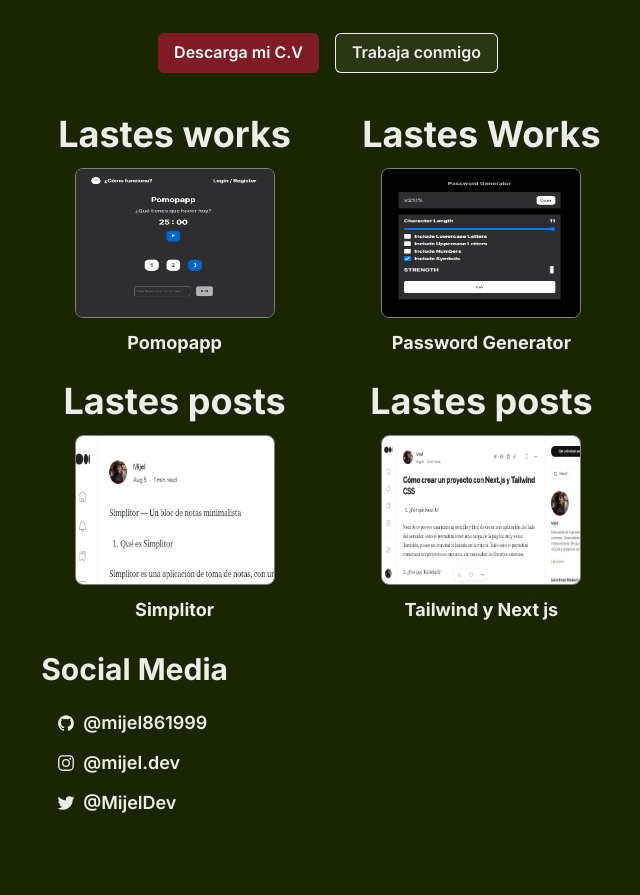
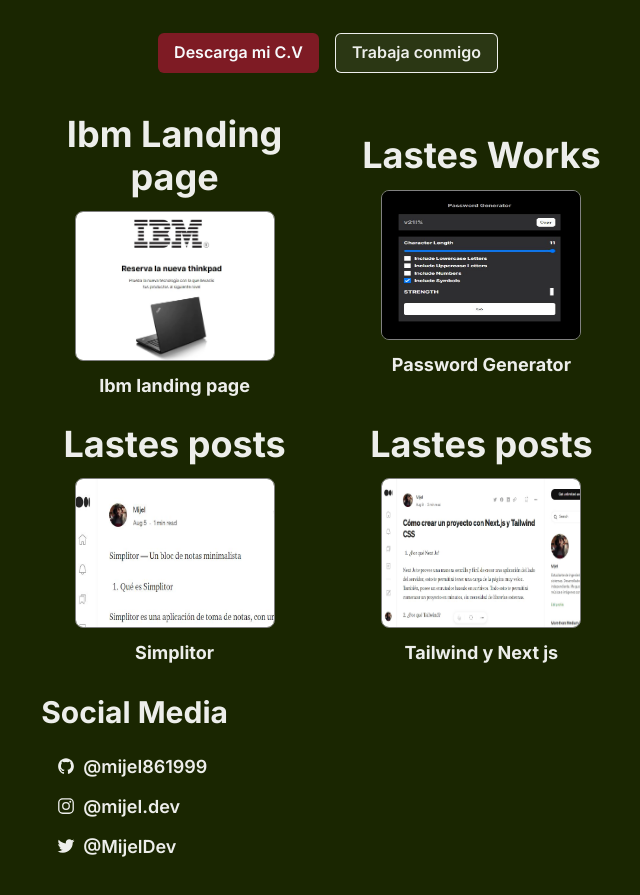
Before and after one commit to mijel861999/mijel-website, a Next.js app: page / in a window 1280 px wide. Shown: the part 461-1356 px from the top of the page, without its empty margins (312-952 px from the left). Before the commit the page ends 1316 px from the top, so only its background shows below. Built offline with nearby package versions, Linux system fonts and the light colour scheme.

Commit message:
feat: agregando ibm a works

```diff
--- a/pages/index.js
+++ b/pages/index.js
@@ -1,16 +1,21 @@
-import { Image, Icon, Container, Button, Heading, Box, useColorModeValue, SimpleGrid, Link } from '@chakra-ui/react'
+import {
+  Image,
+  Icon,
+  Container,
+  Button,
+  Heading,
+  Box,
+  useColorModeValue,
+  SimpleGrid,
+  Link
+} from '@chakra-ui/react'
 import { motion } from 'framer-motion'
 import NextLink from 'next/link'
 import CarouselWorks from '../components/carousel-works'
 import PostWorkCard from '../components/post-work-card'
-import {
-	IoLogoTwitter,
-	IoLogoInstagram,
-	IoLogoGithub
-} from 'react-icons/io5'
+import { IoLogoTwitter, IoLogoInstagram, IoLogoGithub } from 'react-icons/io5'
 
 const Page = () => {
-
   return (
     <Container mt={4}>
       <motion.div
@@ -20,32 +25,30 @@
       >
         <CarouselWorks />
       </motion.div>
-			<Heading as='h2' fontSize='2xl'>Soy Mijel</Heading>
+      <Heading as="h2" fontSize="2xl">
+        Soy Mijel
+      </Heading>
       <Box
         bg={useColorModeValue('gray.600', 'gray.900')}
         color={useColorModeValue('gray.200', 'gray.50')}
         m={5}
         p={4}
-				borderRadius='lg'
-				textAlign='center'
+        borderRadius="lg"
+        textAlign="center"
         lineHeight={2}
       >
         <b>Este es mi portafolio y blog personal, espero que te guste!</b>
-				<br/>
-				Soy un ingeniero de sistemas que le apasiona los proyectos, la música y el baloncesto.
+        <br />
+        Soy un ingeniero de sistemas que le apasiona los proyectos, la música y
+        el baloncesto.
       </Box>
 
-			<Box
-					flexShrink={0}
-					mt={{ base: 4, md: 0 }}
-					ml={{ md: 6 }}
-					align="center"
-				>
+      <Box flexShrink={0} mt={{ base: 4, md: 0 }} ml={{ md: 6 }} align="center">
         <Image
           borderColor="gray.900"
           borderWidth={2}
           borderStyle="solid"
-						borderRadius='lg'
+          borderRadius="lg"
           maxWidth="150px"
           display="inline-block"
           src="/images/perfil.jpg"
@@ -53,8 +56,11 @@
         />
       </Box>
 
-			<Box m={5} textAlign='center'>
-				<Link href='https://drive.google.com/file/d/1GwzknlX5yv9ztmhZ71vjN6DEHP13LW2-/view?usp=sharing' isExternal>
+      <Box m={5} textAlign="center">
+        <Link
+          href="https://drive.google.com/file/d/1GwzknlX5yv9ztmhZ71vjN6DEHP13LW2-/view?usp=sharing"
+          isExternal
+        >
           <Button
             bg={useColorModeValue('#214d34', '#7e1b24')}
             color={useColorModeValue('gray.200', 'gray.50')}
@@ -63,66 +69,86 @@
             Descarga mi C.V
           </Button>
         </Link>
-				<NextLink href='/textMe'>
-					<Link
-						m={2}
-						fontWeight='bold'
-					>
-						<Button
-							border='1px solid'
-						>
-							Trabaja conmigo
-						</Button>
+        <NextLink href="/textMe">
+          <Link m={2} fontWeight="bold">
+            <Button border="1px solid">Trabaja conmigo</Button>
           </Link>
         </NextLink>
       </Box>
 
-			<SimpleGrid w='100%'  alignItems='center' justify='center' textAlign='center' columns={[1, 1, 2]} gap={10}>
+      <SimpleGrid
+        w="100%"
+        alignItems="center"
+        justify="center"
+        textAlign="center"
+        columns={[1, 1, 2]}
+        gap={10}
+      >
         <PostWorkCard
-					heading='Lastes works'
-					title='Pomopapp'
-					image='/images/works/pomopapp.png'
-					link='https://pomopapp-arq.vercel.app/'
+          heading="Ibm Landing page"
+          title="Ibm landing page"
+          image="/images/works/ibm.png"
+          link="https://ibm-landing-page-uvq1.vercel.app/"
         />
         <PostWorkCard
-					heading='Lastes Works'
-					title='Password Generator'
-					image='/images/works/password.png'
-					link='https://password-generator-mijel861999.vercel.app/'
-				/>
-
-			</SimpleGrid>
-
-			<SimpleGrid w='100%'  alignItems='center' justify='center' textAlign='center' columns={[1, 1, 2]} gap={10}>
-				<PostWorkCard
-					heading='Lastes posts'
-					title='Simplitor'
-					image='/images/posts/1.png'
-					link='https://medium.com/@mijel.dev/simplitor-un-bloc-de-notas-minimalista-a6a577d1e407'
-				/>
-				<PostWorkCard
-					heading='Lastes posts'
-					title='Tailwind y Next js'
-					image='/images/posts/2.png'
-					link='https://medium.com/@mijel.dev/c%C3%B3mo-crear-un-proyecto-con-next-js-y-tailwind-css-953fdd422317'
+          heading="Lastes Works"
+          title="Password Generator"
+          image="/images/works/password.png"
+          link="https://password-generator-mijel861999.vercel.app/"
         />
       </SimpleGrid>
 
-			<Heading mt={4} as='h2' fontSize='3xl'>Social Media</Heading>
+      <SimpleGrid
+        w="100%"
+        alignItems="center"
+        justify="center"
+        textAlign="center"
+        columns={[1, 1, 2]}
+        gap={10}
+      >
+        <PostWorkCard
+          heading="Lastes posts"
+          title="Simplitor"
+          image="/images/posts/1.png"
+          link="https://medium.com/@mijel.dev/simplitor-un-bloc-de-notas-minimalista-a6a577d1e407"
+        />
+        <PostWorkCard
+          heading="Lastes posts"
+          title="Tailwind y Next js"
+          image="/images/posts/2.png"
+          link="https://medium.com/@mijel.dev/c%C3%B3mo-crear-un-proyecto-con-next-js-y-tailwind-css-953fdd422317"
+        />
+      </SimpleGrid>
 
-			<SimpleGrid w='100%' columns={[1, 1, 1]} mt={4}>
-				<Link href='https://github.com/mijel861999' isExternal>
-					<Button fontSize='lg' variant='ghost' leftIcon={<Icon as={IoLogoGithub} />}>
+      <Heading mt={4} as="h2" fontSize="3xl">
+        Social Media
+      </Heading>
+
+      <SimpleGrid w="100%" columns={[1, 1, 1]} mt={4}>
+        <Link href="https://github.com/mijel861999" isExternal>
+          <Button
+            fontSize="lg"
+            variant="ghost"
+            leftIcon={<Icon as={IoLogoGithub} />}
+          >
             @mijel861999
           </Button>
         </Link>
-				<Link href='https://www.instagram.com/mijel.dev/' isExternal>
-					<Button fontSize='lg' variant='ghost' leftIcon={<Icon as={IoLogoInstagram} />}>
+        <Link href="https://www.instagram.com/mijel.dev/" isExternal>
+          <Button
+            fontSize="lg"
+            variant="ghost"
+            leftIcon={<Icon as={IoLogoInstagram} />}
+          >
             @mijel.dev
           </Button>
         </Link>
-				<Link href='https://twitter.com/MijelDev' isExternal>
-					<Button fontSize='lg' variant='ghost' leftIcon={<Icon as={IoLogoTwitter} />}>
+        <Link href="https://twitter.com/MijelDev" isExternal>
+          <Button
+            fontSize="lg"
+            variant="ghost"
+            leftIcon={<Icon as={IoLogoTwitter} />}
+          >
             @MijelDev
           </Button>
         </Link>
```
Also changed, not shown: pages/works.js (+27 -10 lines), pages/works/ibm.js (added, +36 -0 lines), public/images/works/ibm.JPG (added), public/images/works/ibm.png (added). Lines whose indentation alone changed are shown as unchanged.
